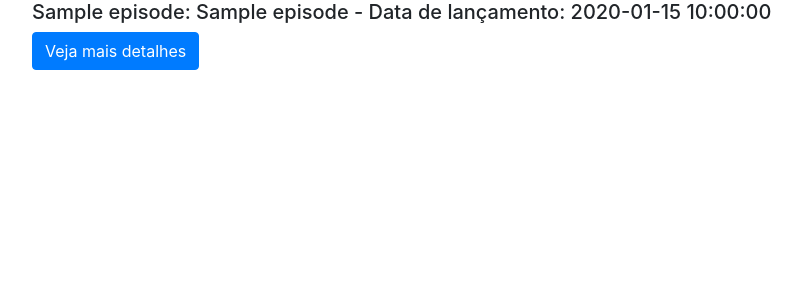
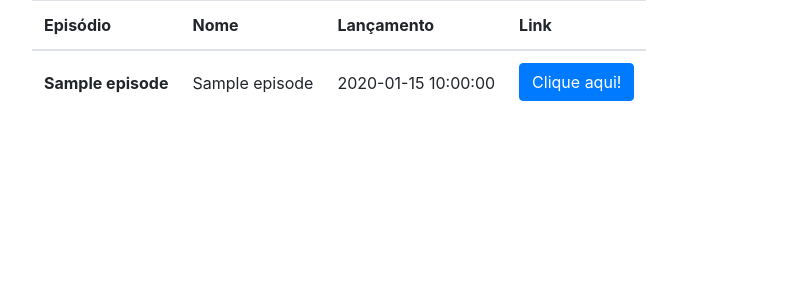
Before and after one commit to IsahBag/WoMakers_APIs, a Flask app: template Flask_app/templates/episodes.html in a window 1280 px wide. Shown: the part 56-356 px from the top of the page, without its empty margins (38-840 px from the left). Run offline with Flask 3, Linux system fonts and the light colour scheme; the template is opened without the code that fills it: most values are stand-ins (such as "Sample title", 1, 10 or a date in 2020); some libraries are stand-ins or nearby versions.

Commit message:
Update episodes.html
alteracao da aparencia da lista de episodios

```diff
--- a/Flask_app/templates/episodes.html
+++ b/Flask_app/templates/episodes.html
@@ -1,12 +1,26 @@
 {% extends "layout.html"%} {% block content %}
 <div class="row">
-  {% for episode in episodes %}
   <div>
-    <h3 class="h5">{{episode.episode}}: {{episode.name}} - Data de lançamento: {{episode.air_date}}</h3>
-    <p>
-      <a href="/detail/{{episode.id}}" class="btn btn-primary">Veja mais detalhes</a>
-    </p>
+    <table class="table">
+      <thead>
+        <tr>
+          <th scope="col">Episódio</th>
+          <th scope="col">Nome</th>
+          <th scope="col">Lançamento</th>
+          <th scope="col">Link</th>
+        </tr>
+      </thead>
+    {% for episode in episodes %}
+      <tbody>
+        <tr>
+          <th scope="row"> <h3 class="h5"></h3>{{episode.episode}}</h3></th>
+          <td><h3 class="h5"></h3>{{episode.name}}</h3></td>
+          <td><h3 class="h5"></h3>{{episode.air_date}}</h3></td>
+          <td><a href="/detail/{{episode.id}}" class="btn btn-primary">Clique aqui!</a></td>
+        </tr>
+      </tbody>
+    {% endfor%}
+    </table>
   </div>
-  {% endfor%}
 </div>
 {% endblock %}
```
